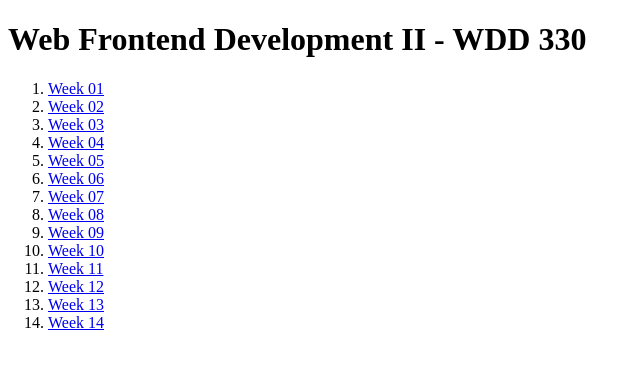
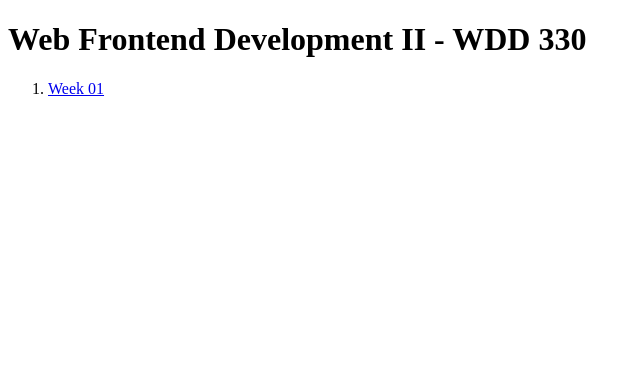
Before and after one commit to namirabal/WDD330-NM, a plain HTML site: page index.html in a window 1280 px wide. Shown: the whole page, without its empty margins (0-641 px from the left). Drawn offline with Linux system fonts and the light colour scheme.

Commit message:
Week 1- questions

```diff
--- a/index.html
+++ b/index.html
@@ -12,20 +12,20 @@
         <h1>Web Frontend Development II - WDD 330 </h1>
         <h2> </h2>
         <ol>
-            <li>  <a href="W01">Week 01</a> </li>
-            <li>  <a href="W02">Week 02</a> </li>
-            <li>  <a href="W03">Week 03</a> </li>
-            <li>  <a href="W04">Week 04</a> </li>
-            <li>  <a href="W05">Week 05</a> </li>
-            <li>  <a href="W06">Week 06</a> </li>
-            <li>  <a href="W07">Week 07</a> </li>
-            <li>  <a href="W08">Week 08</a> </li>
-            <li>  <a href="W08">Week 09</a> </li>
-            <li>  <a href="W09">Week 10</a> </li>
-            <li>  <a href="W10">Week 11</a> </li>
-            <li>  <a href="W11">Week 12</a> </li>
-            <li>  <a href="W12">Week 13</a> </li>
-            <li>  <a href="W13">Week 14</a> </li>
+            <li>  <a href="./week1.html">Week 01</a> </li>
+      <!--  <li>  <a href="./week2.html">Week 02</a> </li>
+            <li>  <a href="./week3.html">Week 03</a> </li>
+            <li>  <a href="./week4.html">Week 04</a> </li>
+            <li>  <a href="./week5.html">Week 05</a> </li>
+            <li>  <a href="./week6.html">Week 06</a> </li>
+            <li>  <a href="./week7.html">Week 07</a> </li>
+            <li>  <a href="./week8.html">Week 08</a> </li>
+            <li>  <a href="./week9.html">Week 09</a> </li>
+            <li>  <a href="./week10.html">Week 10</a> </li>
+            <li>  <a href="./week11.html">Week 11</a> </li>
+            <li>  <a href="./week12.html">Week 12</a> </li>
+            <li>  <a href="./week13.html">Week 13</a> </li>
+            <li>  <a href="./week14.html">Week 14</a> </li> -->
         </ol>
     </body>
 
```
Also changed, not shown: week1.html (added, +32 -0 lines).
